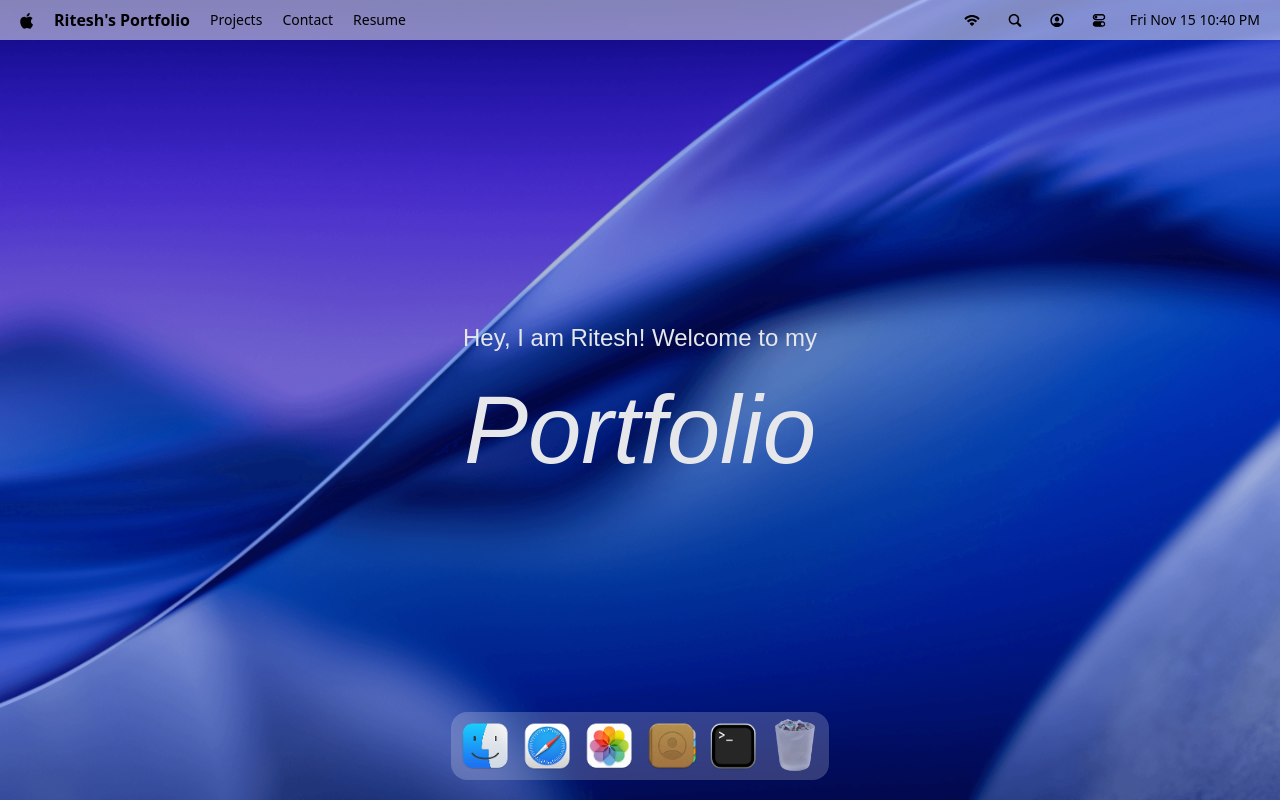
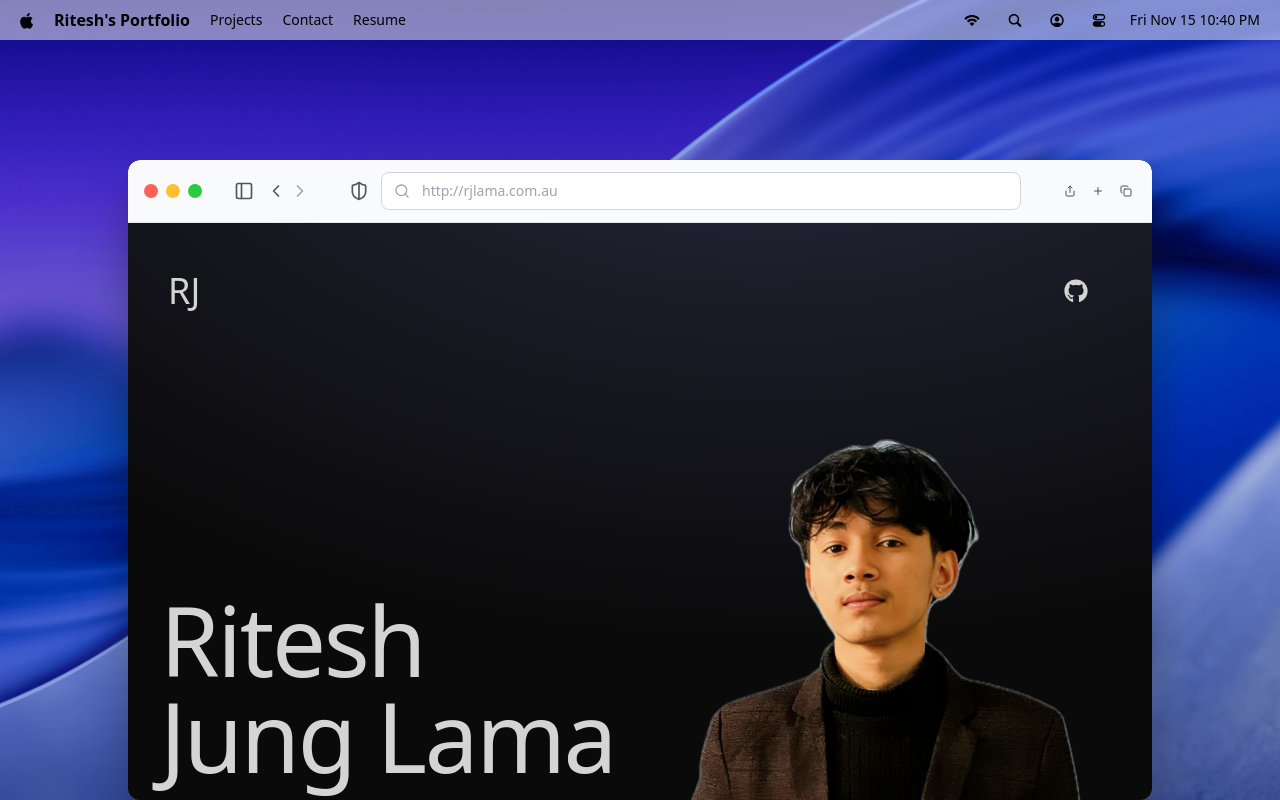
Before and after one commit to rjlama07/Portfolio-React, a React (Vite) app: page / in a window 1280 px wide. Both pictures are taken after a click on the button 547 px from the left and 746 px from the top of the page. Built offline with nearby package versions, Linux system fonts and the light colour scheme; a web font is replaced by a local one.

Commit message:
add :safari

```diff
--- a/src/App.jsx
+++ b/src/App.jsx
@@ -1,11 +1,4 @@
 import React from "react";
-import Navbar from "./components/Navbar";
-import Hero from "./components/Hero";
-import About from "./components/About";
-import Technologies from "./components/Technologies";
-import Experience from "./components/experiece";
-import Projects from "./components/poject";
-import Contact from "./components/contact";
 import { div } from "framer-motion/client";
 import MacNavBar from "./components/MacUi/MacNavBar";
 import { Welcome } from "./components/MacUi/Welcome";
@@ -13,6 +6,7 @@ import MacDock from "./components/MacUi/Dock";
 import { Draggable } from "gsap/all";
 import gsap from "gsap";
 import Terminal from "./components/Windows/Terminal";
+import Portfolio from "./components/MacUi/Portfolio";
 
 gsap.registerPlugin(Draggable);
 
@@ -24,6 +18,7 @@ const App = () => {
       <MacDock></MacDock>
 
       <Terminal></Terminal>
+      <Portfolio />
     </>
   );
   // return (
--- /dev/null
+++ b/src/components/MacUi/Portfolio.jsx
@@ -0,0 +1,70 @@
+import React from "react";
+import Navbar from "../Navbar";
+import Hero from "../Hero";
+import About from "../About";
+import Technologies from "../Technologies";
+import Experience from "../experiece";
+import Projects from "../poject";
+import Contact from "../contact";
+import WindowWrapper from "../../HOC/WindowWrapper";
+import WindowControl from "./WindowControl";
+import {
+  ChevronLeft,
+  ChevronRight,
+  Copy,
+  PanelLeft,
+  Plus,
+  Search,
+  Share,
+  ShieldHalf,
+} from "lucide-react";
+
+const Portfolio = () => {
+  return (
+    <div className="rounded-xl overflow-hidden shadow-2xl w-[80vw]">
+      <div id="window-header" className="bg-white">
+        <WindowControl target="safari" />
+        <div className="flex items-center gap-3 flex-1 ml-8">
+          <PanelLeft className="w-5 h-5 text-gray-600 cursor-pointer" />
+          <div className="flex items-center gap-1">
+            <ChevronLeft className="w-5 h-5 text-gray-600 cursor-pointer" />
+            <ChevronRight className="w-5 h-5 text-gray-400 cursor-not-allowed" />
+          </div>
+          <div className="flex items-center gap-3 flex-1 max-w-2xl mx-auto">
+            <ShieldHalf className="w-5 h-5 text-gray-600" />
+            <div className="search flex-1">
+              <Search className="w-4 h-4 text-gray-400" />
+              <input
+                type="text"
+                value="http://rjlama.com.au"
+                className="flex-1 outline-none text-sm"
+                readOnly
+              />
+            </div>
+          </div>
+          <div className="flex items-center gap-2">
+            <Share className="w-5 h-5 text-gray-600 cursor-pointer icon" />
+            <Plus className="w-5 h-5 text-gray-600 cursor-pointer icon" />
+            <Copy className="w-5 h-5 text-gray-600 cursor-pointer icon" />
+          </div>
+        </div>
+        <div></div>
+      </div>
+      <div className="text-neutral-300 antialaised selection:bg-cyan-300 selection:text-cyan-900 h-[80vh] overflow-y-auto overflow-x-hidden">
+        <div className="fixed top-0 -z-10 h-full w-full">
+          <div className="absolute top-0 z-[-2] h-screen w-screen bg-neutral-950 bg-[radial-gradient(ellipse_80%_80%_at_50%_-20%,rgba(120,119,198,0.3),rgba(255,255,255,0))]"></div>
+        </div>
+        <div className="mx-auto px-8 container">
+          <Navbar />
+          <Hero />
+          <About />
+          <Technologies />
+          <Experience />
+          <Projects />
+          <Contact />
+        </div>
+      </div>
+    </div>
+  );
+};
+export default WindowWrapper(Portfolio, "safari");
--- a/src/components/Navbar.jsx
+++ b/src/components/Navbar.jsx
@@ -3,7 +3,7 @@ import { FaGithub, FaInstagram, FaLinkedin } from "react-icons/fa";
 
 const Navbar = () => {
   return (
-    <nav className=" mb-20 flex items-center justify-between py-6">
+    <div className=" mb-20 flex items-center justify-between py-6">
       <div className="flex flex-shrink-0 items-center">
         <h1 className="mx-2 w-10 text-4xl">RJ</h1>
       </div>
@@ -27,7 +27,7 @@ const Navbar = () => {
           <FaInstagram />
         </a> */}
       </div>
-    </nav>
+    </div>
   );
 };
 
--- a/src/index.css
+++ b/src/index.css
@@ -117,7 +117,11 @@ body {
   }
 
   #safari {
-    @apply w-4xl absolute top-40 left-2/12 bg-white shadow-2xl drop-shadow-2xl rounded-xl overflow-hidden;
+    @apply absolute top-40  shadow-2xl drop-shadow-2xl rounded-xl overflow-hidden;
+    width: 80vw;
+    max-height: 80vh;
+    left: 50%;
+    transform: translateX(-50%);
 
     .search {
       @apply flex items-center gap-3 w-2/3 bg-white border border-gray-300 rounded-lg px-3 py-2;
```
